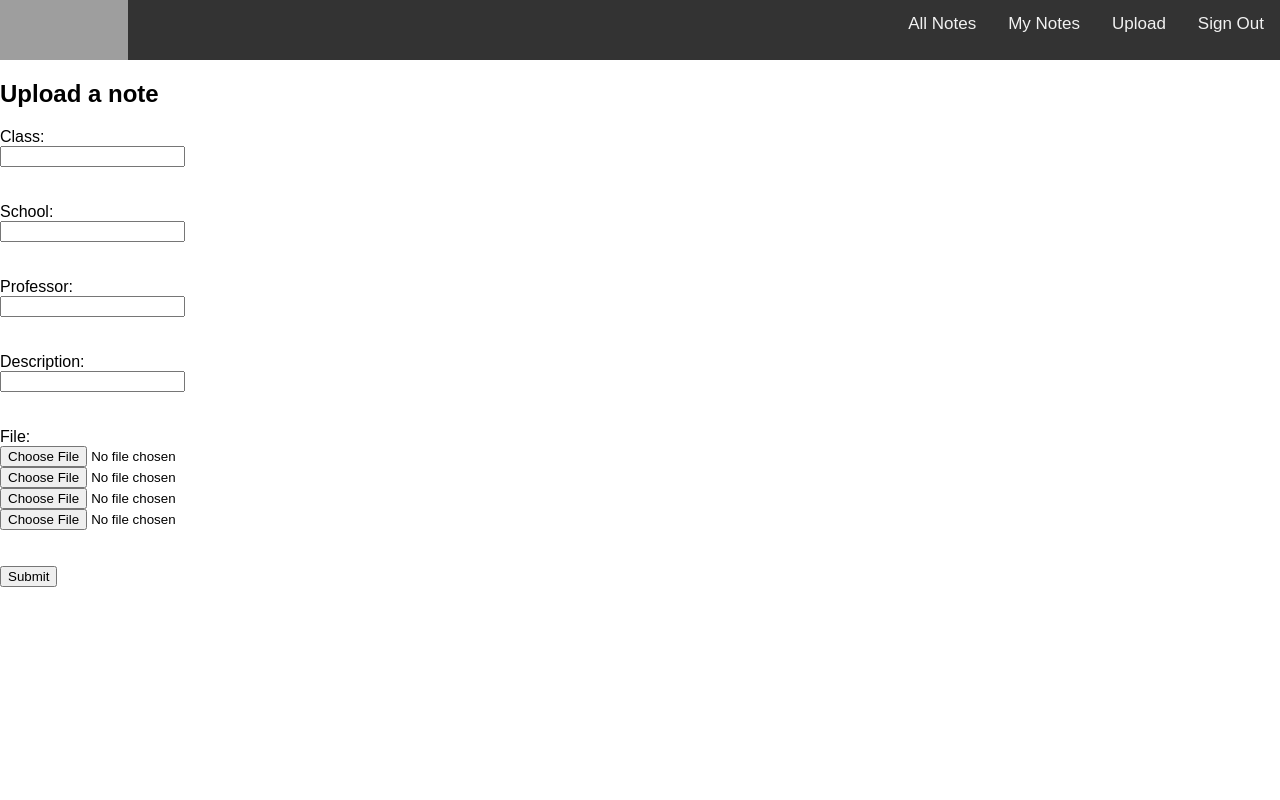
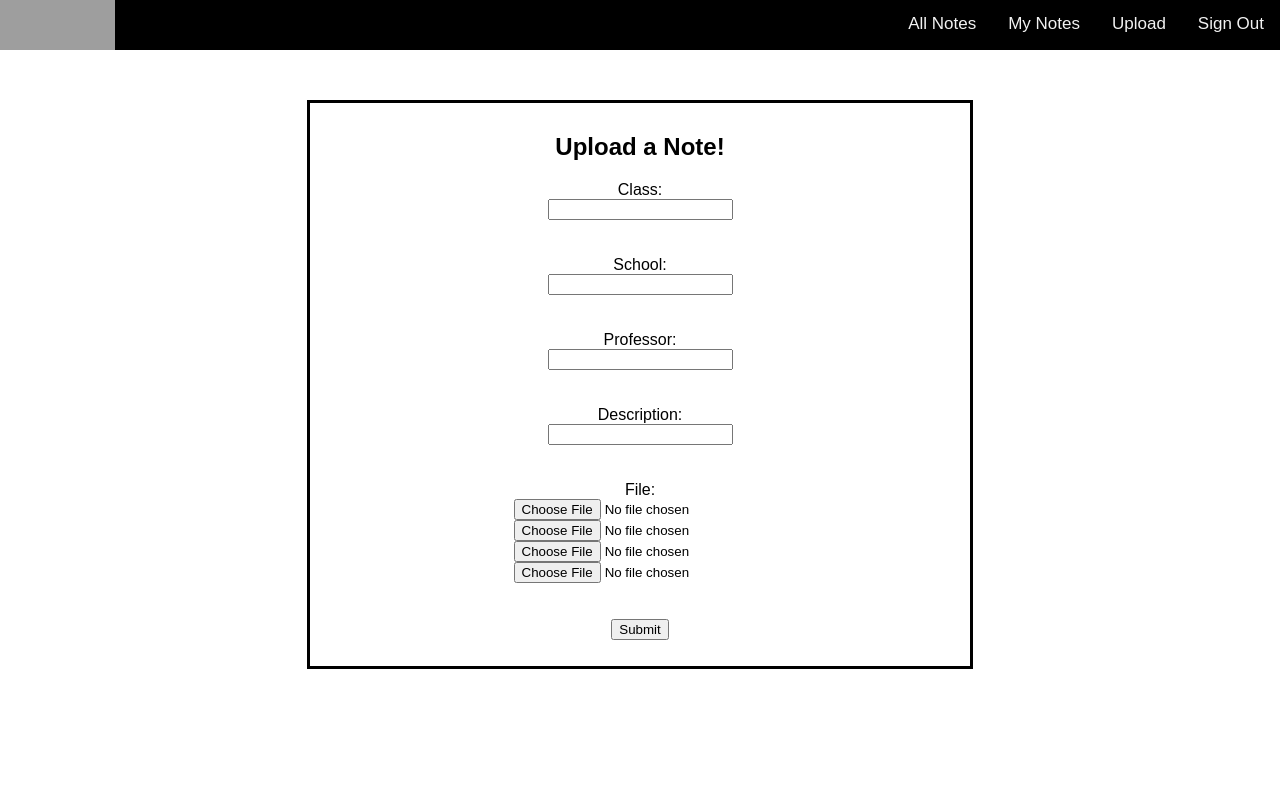
Before and after one commit to DorisChang/class-notes, a Django app: template notes/templates/index.html in a window 1280 px wide. Run offline with Django 3.2, Linux system fonts and the light colour scheme; the template is opened without the code that fills it: most values are stand-ins (such as "Sample title", 1, 10 or a date in 2020); grey boxes are pictures that could not be loaded.

Commit message:
added basic css

```diff
--- /dev/null
+++ b/notes/static/index.css
@@ -0,0 +1,8 @@
+div.upload {
+    margin: auto;
+    margin-top: 50px;
+    width: 50%;
+    padding: 10px;
+    text-align: center;
+    border: 3px solid #000000;
+}
--- a/notes/static/topbar.css
+++ b/notes/static/topbar.css
@@ -6,7 +6,7 @@
 
             .topnav {
             overflow: hidden;
-            background-color: #333;
+            background-color: #000000;
             }
 
             .topnav a {
@@ -29,6 +29,10 @@
             }
 
             #logo {
-                width: 10%;
-                height: 7.5%
+                width: 9%;
+                height: 6.25%
             }
+
+            body {
+                background-color: #ffffff;
+            }
--- a/notes/templates/_base.html
+++ b/notes/templates/_base.html
@@ -2,9 +2,8 @@
     <head>
         <link rel="stylesheet" href="/i/topbar.css">
     </head>
-    <body>
         <div class="topnav">
-            <img id="logo" src="/p/logo.jpg">
+            <img id="logo" src="/p/logo.png">
             {% if logout_url %}
                  <a href="{{logout_url}}">Sign Out</a>
                 <a href="/">Upload</a>
@@ -19,5 +18,4 @@
         {% else %}
         Please sign in.
         {% endif %}
-    </body>
 </html>
--- a/notes/templates/all_images.html
+++ b/notes/templates/all_images.html
@@ -1,8 +1,10 @@
 {% extends "_base.html" %}
 {% block bodycontent %}
 <head>
+    <link rel="stylesheet" href="/i/allimg.css">
     <title>Browse All Notes</title>
 </head>
+<div class="allimg">
 <h2>All Notes</h2>
 <link rel="stylesheet" href="/i/styles.css">
 <form method="post" action="/filter" >
@@ -36,6 +38,7 @@
     <a href="/image?id={{image.key.urlsafe}}">More Info</a><br>
     <hr>
 </div>
+</div>
 {% empty %}
 There are no notes.
 {% endfor %}
--- a/notes/templates/image.html
+++ b/notes/templates/image.html
@@ -1,7 +1,8 @@
 {% extends "_base.html" %}
 {% block bodycontent %}
-
+<div class="view">
 <head>
+    <link rel="stylesheet" href="/i/image.css">
     <title>{{image_name}}</title>
 </head>
 <h2>Class: {{image_name}}</h2>
@@ -12,4 +13,5 @@
 {% for image in images %}
 <img src="/img?id={{image_id}}&index={{forloop.counter0}}&height=640&width=640">
 {% endfor %}
+</div>
 {% endblock %}
--- a/notes/templates/images.html
+++ b/notes/templates/images.html
@@ -1,6 +1,8 @@
 {% extends "_base.html" %}
 {% block bodycontent %}
+<div class="images">
 <head>
+    <link rel="stylesheet" href="/i/images.css">
     <title>Browse Your Notes</title>
 </head>
 <h2>My Notes</h2>
@@ -13,6 +15,7 @@
     <a href="/my-image?id={{image.key.urlsafe}}">More Info</a><br>
     <hr>
 </div>
+</div>
 {% empty %}
 There are no notes.
 {% endfor %}
--- a/notes/templates/index.html
+++ b/notes/templates/index.html
@@ -2,8 +2,11 @@
 {% block bodycontent %}
 <head>
     <title>Upload Note - Classnotes</title>
+    <link rel="stylesheet" href="/i/index.css">
 </head>
-<h2>Upload a note</h2>
+<body>
+<div class="upload">
+    <h2>Upload a Note!</h2>
     <form method="post" action="{{upload_url}}" enctype="multipart/form-data">
         Class:<br>
         <input name="name" required>
@@ -25,4 +28,6 @@
         <br><br>
         <input type="submit">
     </form>
+</div>
+</body>
 {% endblock %}
--- a/notes/templates/my_image.html
+++ b/notes/templates/my_image.html
@@ -2,8 +2,10 @@
 {% block bodycontent %}
 
 <head>
+    <link rel="stylesheet" href="/i/myimg.css">
     <title>{{image_name}}</title>
 </head>
+<div class="myimg">
 <form method="post" action="/save-edits">
 <h3>Class: <input type="text" name="name" value="{{image_name}}"></h3>
 <h3>School: <input type="text" name="school" value="{{image_school}}"></h3>
@@ -21,4 +23,5 @@
 <input type="hidden" name="id" value="{{image_id}}"/>
 <input type="submit" value="Delete"/>
 </form>
+<div>
 {% endblock %}
```
Also changed, not shown: notes/static/allimg.css (added, +8 -0 lines), notes/static/image.css (added, +8 -0 lines), notes/static/images.css (added, +8 -0 lines), notes/static/myimg.css (added, +8 -0 lines), notes/images/logo.jpg (deleted), notes/images/logo.png (added). Lines whose indentation alone changed are shown as unchanged.
